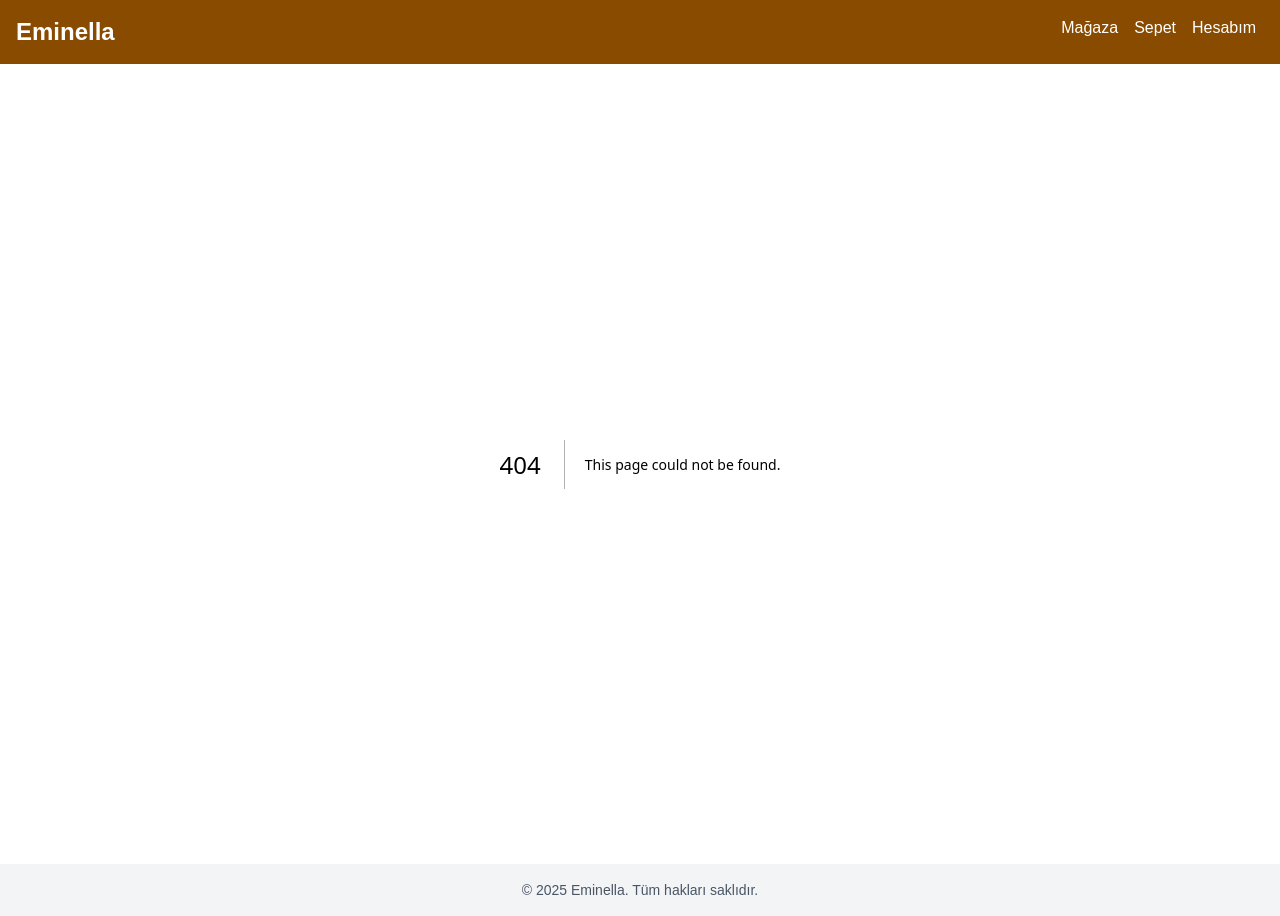
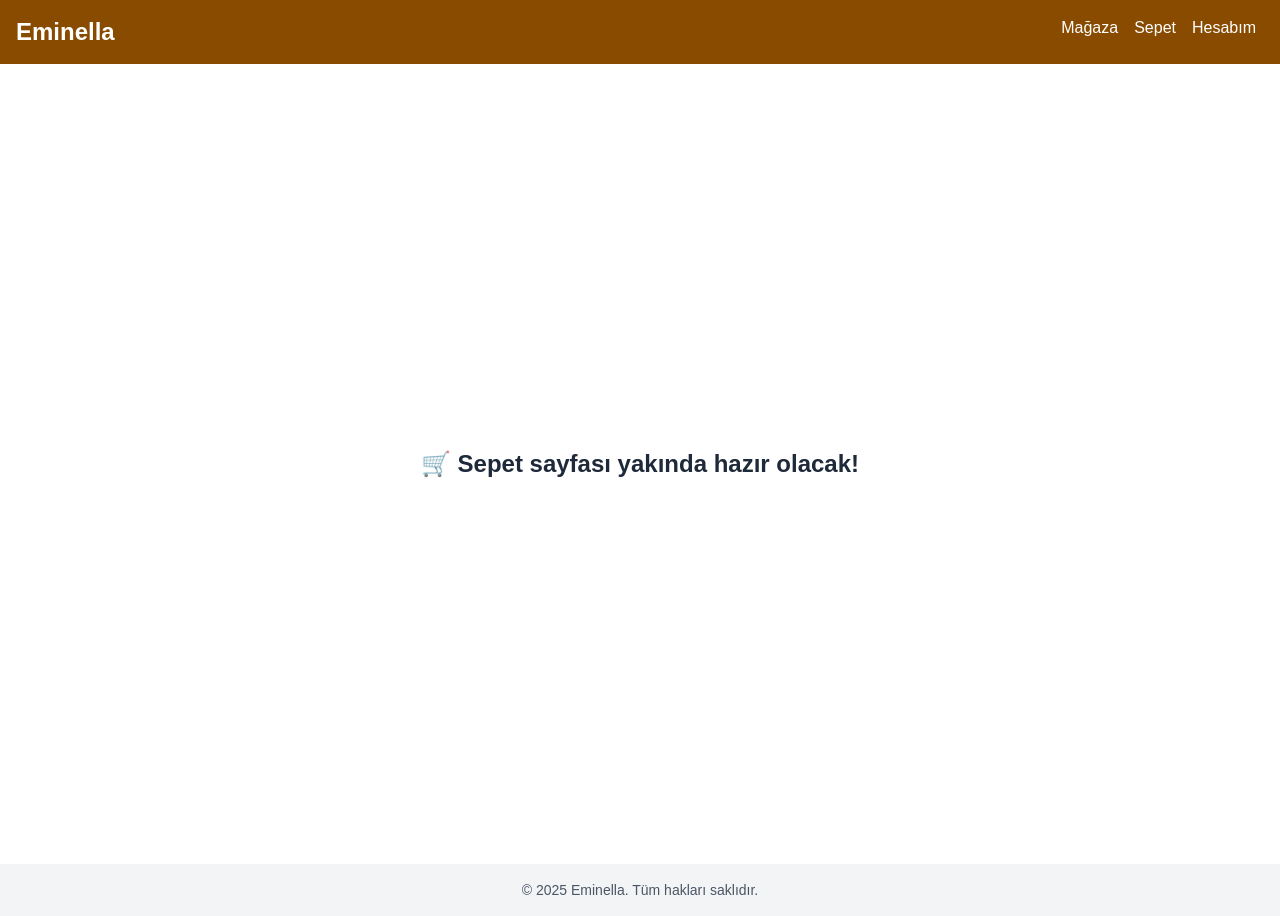
Before and after one commit to eminella/frontend-app, a Next.js app: page /cart in a window 1280 px wide. Before the commit this address had no page. Built offline with nearby package versions, Linux system fonts and the light colour scheme.

Commit message:
feat: /cart sayfası eklendi

```diff
--- /dev/null
+++ b/app/cart/page.tsx
@@ -0,0 +1,10 @@
+// frontend-app/app/cart/page.tsx
+'use client';
+
+export default function CartPage() {
+  return (
+    <main className="min-h-screen flex items-center justify-center bg-white">
+      <h1 className="text-2xl font-bold text-gray-800">🛒 Sepet sayfası yakında hazır olacak!</h1>
+    </main>
+  );
+}
```
